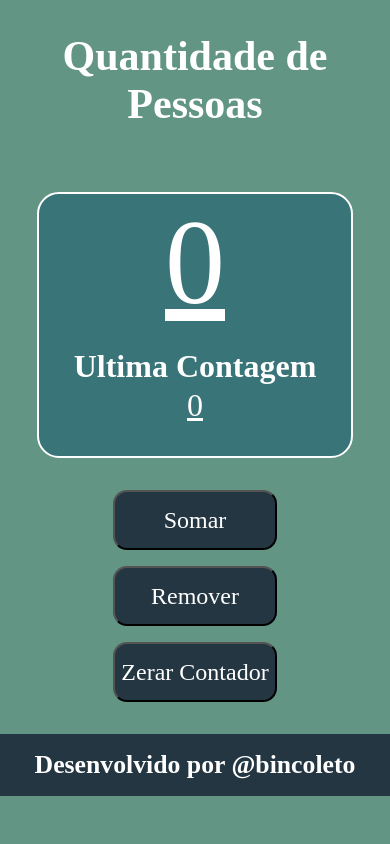
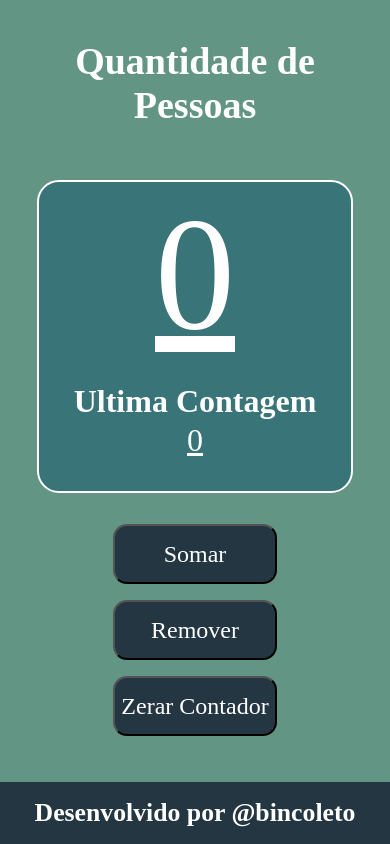
Before and after one commit to Bincoleto/Contador, a plain HTML site: page index.html in a window 390 px wide. Drawn offline with Linux system fonts and the light colour scheme; a web font is replaced by a local one.

Commit message:
Corrigido layout responsivo

```diff
--- a/index.css
+++ b/index.css
@@ -4,15 +4,15 @@ body{
     margin: 0;
     padding: 0;
     background-color: #629584;
-    max-height: 100vh;
-    max-width: 100%;
+    height: 100vh;
+    width: 100%;
 }
 
 /* -- Inicio Cabecalho -- */
 
 h1{
     font-family: "Strait", serif;
-    font-size: 42px;
+    font-size: 38px;
     margin: 2rem;
     color: #fff;
     text-align: center;
@@ -26,6 +26,7 @@ h1{
     display: flex;
     flex-direction: column;
     align-items: center;
+    margin: 0;
 }
 
 .resultado-contador{
@@ -38,12 +39,12 @@ h1{
     font-family: "Strait", serif;
     width: 40%;
     text-align: center;
-    margin-top: 2rem;
+    margin-top: 6px;
 }
 
 .numero-contador{
     margin: 0;
-    font-size: 180px;
+    font-size: 160px;
     color: #fff;
     text-decoration: underline;
 }
@@ -77,7 +78,7 @@ h1{
     flex-direction: column;
     align-items: center;
     gap: 1rem;
-    margin: 2rem;
+    margin: 1rem;
 }
 
 .botoes-item{
@@ -105,8 +106,8 @@ footer{
     text-align: center;
     font-family: "Strait", serif;
     font-size: 22px;
-/*     position: fixed;
-    bottom: 0; */
+    position: fixed;
+    bottom: 0;
 }
 
 footer h3{
@@ -116,15 +117,22 @@ footer h3{
 
 /* -- Termino Footer -- */
 
-@media  (max-width: 1000px) {
+@media  (max-width: 1500px) {
 
+    .container{
+        width: 100%;
+        height: 90%;
+        display: flex;
+        align-items: center;
+        justify-content: space-around;
+    }
 
     .resultado-contador{
         width: 80%;
     }
 
     .numero-contador{
-        font-size: 120px;
+        font-size: 160px;
     }
 
 }
```
